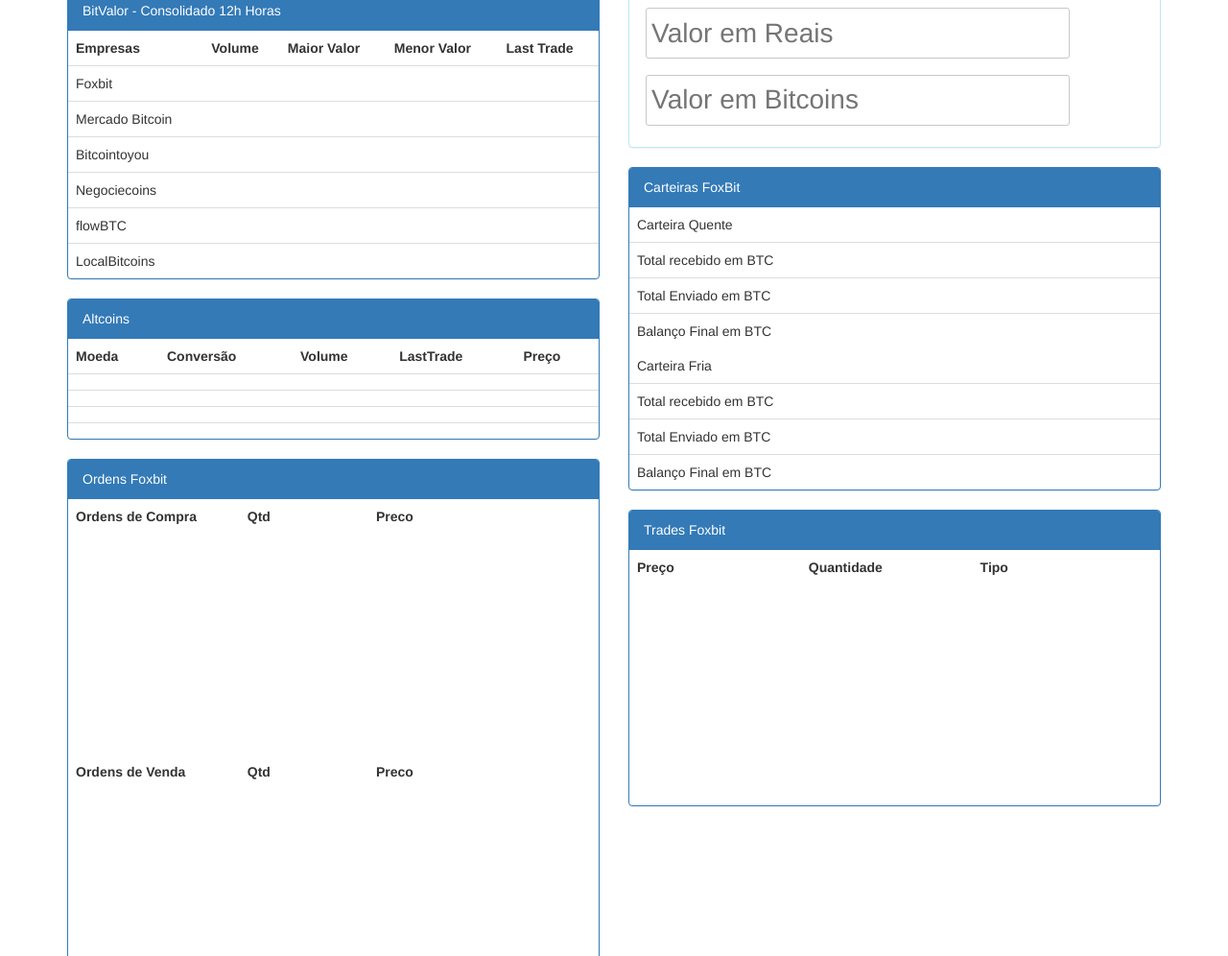
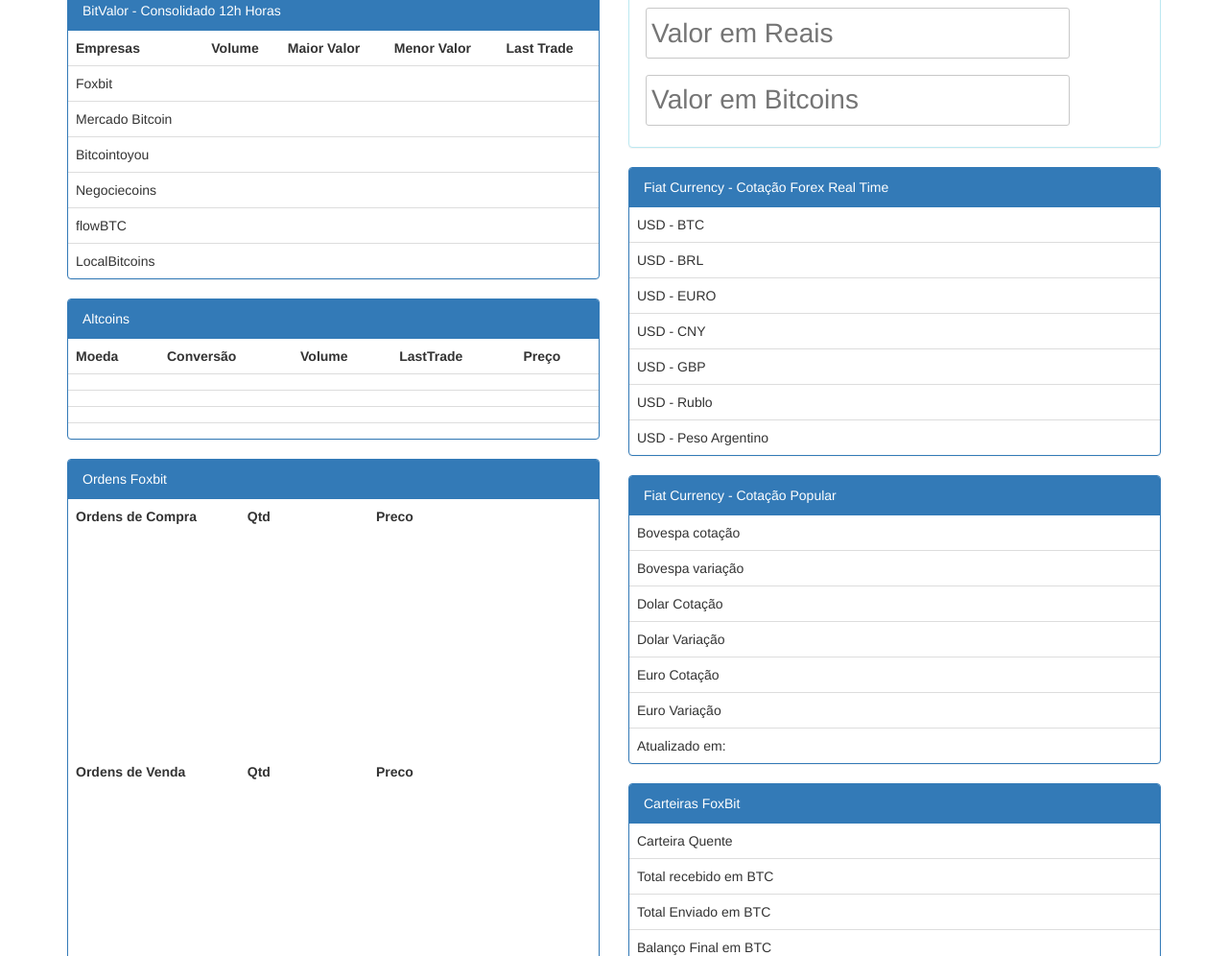
Before and after one commit to saulocamposi/calculadorabitcoinv2, a plain HTML site: page index.html in a window 1280 px wide. Shown: the part 359-1355 px from the top of the page at 96% size. Drawn offline with nearby package versions, Linux system fonts and the light colour scheme; no server answers.

Commit message:
Fiat card

```diff
--- a/index.html
+++ b/index.html
@@ -32,6 +32,8 @@
       <div class="col-md-6">
         <div ng-view>
         </div>
+        <ng-include src="'tpl/card-forex.html'"></ng-include>
+        <ng-include src="'tpl/card-agenciaideias.html'"></ng-include>
         <ng-include src="'tpl/card-foxbitwallet.html'"></ng-include>
         <ng-include src="'tpl/card-trades-foxbit.html'"></ng-include>
       </div>
--- a/js/value.js
+++ b/js/value.js
@@ -59,11 +59,13 @@
     $scope.bitvalor = response.data;
   });
 
-/*
-  $http.get("promasters_services.php").then(function(response) {
-    $scope.promasters = response.data;
+  $http.get("services/agenciaideias_services.php").then(function(response) {
+    $scope.agenciaideias = response.data;
   });
-*/
+
+  $http.get("services/forex_services.php").then(function(response) {
+    $scope.forex = response.data;
+  });
 
   $http.get("services/doge_polionex_services.php").then(function(response) {
     $scope.doge = response.data;
--- /dev/null
+++ b/tpl/card-agenciaideias.html
@@ -0,0 +1,64 @@
+<div class="panel panel-primary">
+  <div class="panel-heading">
+    <span>Fiat Currency - Cotação Popular</span>
+  </div>
+  <table class="table">
+    <tr>
+      <td>
+      Bovespa cotação
+      </td>
+      <td>
+      {{agenciaideias.bovespa_cotacao}}
+      </td>
+    </tr>
+    <tr>
+      <td>
+      Bovespa variação
+      </td>
+      <td>
+        {{agenciaideias.bovespa_variacao}}
+      </td>
+    </tr>
+    <tr>
+      <td>
+      Dolar Cotação
+      </td>
+      <td>
+      {{agenciaideias.dolar_cotacao}}
+      </td>
+    </tr>
+    <tr>
+      <td>
+      Dolar Variação
+      </td>
+      <td>
+      {{agenciaideias.dolar_variacao}}
+      </td>
+    </tr>
+    <tr>
+      <td>
+      Euro Cotação
+      </td>
+      <td>
+      {{agenciaideias.euro_cotacao}}
+      </td>
+    </tr>
+    <tr>
+      <td>
+      Euro Variação
+      </td>
+      <td>
+      {{agenciaideias.euro_variacao}}
+      </td>
+    </tr>
+    <tr>
+      <td>
+      Atualizado em:
+      </td>
+      <td>
+      {{agenciaideias.atualizacao}}
+      </td>
+    </tr>
+  </table>
+
+</div>
--- /dev/null
+++ b/tpl/card-forex.html
@@ -0,0 +1,64 @@
+<div class="panel panel-primary">
+  <div class="panel-heading">
+    <span>Fiat Currency - Cotação Forex Real Time</span>
+  </div>
+  <table class="table">
+    <tr>
+      <td>
+      USD - BTC
+      </td>
+      <td>
+      {{forex.btc}}
+      </td>
+    </tr>
+    <tr>
+      <td>
+      USD - BRL
+      </td>
+      <td>
+        {{forex.brl}}
+      </td>
+    </tr>
+    <tr>
+      <td>
+      USD - EURO
+      </td>
+      <td>
+      {{forex.eur}}
+      </td>
+    </tr>
+    <tr>
+      <td>
+      USD - CNY
+      </td>
+      <td>
+      {{forex.cny}}
+      </td>
+    </tr>
+    <tr>
+      <td>
+      USD - GBP
+      </td>
+      <td>
+      {{forex.gbp}}
+      </td>
+    </tr>
+    <tr>
+      <td>
+      USD - Rublo
+      </td>
+      <td>
+      {{forex.rub}}
+      </td>
+    </tr>
+    <tr>
+      <td>
+      USD - Peso Argentino
+      </td>
+      <td>
+      {{forex.ars}}
+      </td>
+    </tr>
+  </table>
+
+</div>
```
Also changed, not shown: 3 other files.
